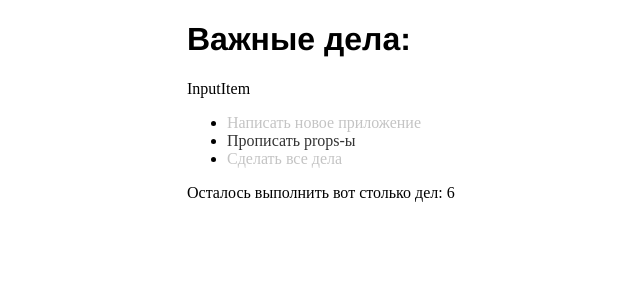
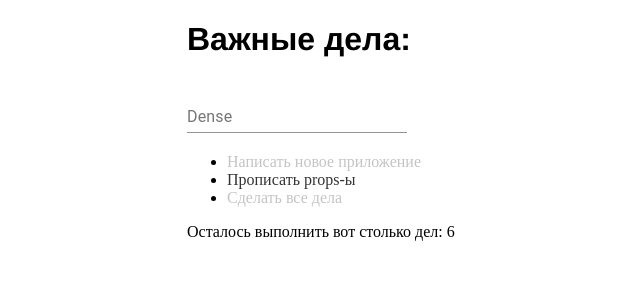
Before and after one commit to WebHeroSchool/JSX.1, a React (Create React App) app: page / in a window 1280 px wide. Shown: the top 300 px of the page, without its empty margins (303-943 px from the left). Built offline with nearby package versions, Linux system fonts and the light colour scheme.

Commit message:
Material UI

```diff
--- a/package.json
+++ b/package.json
@@ -36,6 +36,7 @@
     ]
   },
   "devDependencies": {
+    "@material-ui/core": "^4.11.4",
     "classnames": "^2.3.1"
   }
 }
--- a/src/components/InputItem/InputItem.js
+++ b/src/components/InputItem/InputItem.js
@@ -1,5 +1,13 @@
 import React from 'react';
+import TextField from '@material-ui/core/TextField';
 
-const InputItem = () => (<span>InputItem</span>)
+
+const InputItem = () => (<div>
+    <TextField
+          label="Dense"
+          id="margin-dense"
+          margin="dense"
+        />
+        </div>)
 
 export default InputItem;
```
Also changed, not shown: 1 other file (tests, documents, lock files or other folders).
